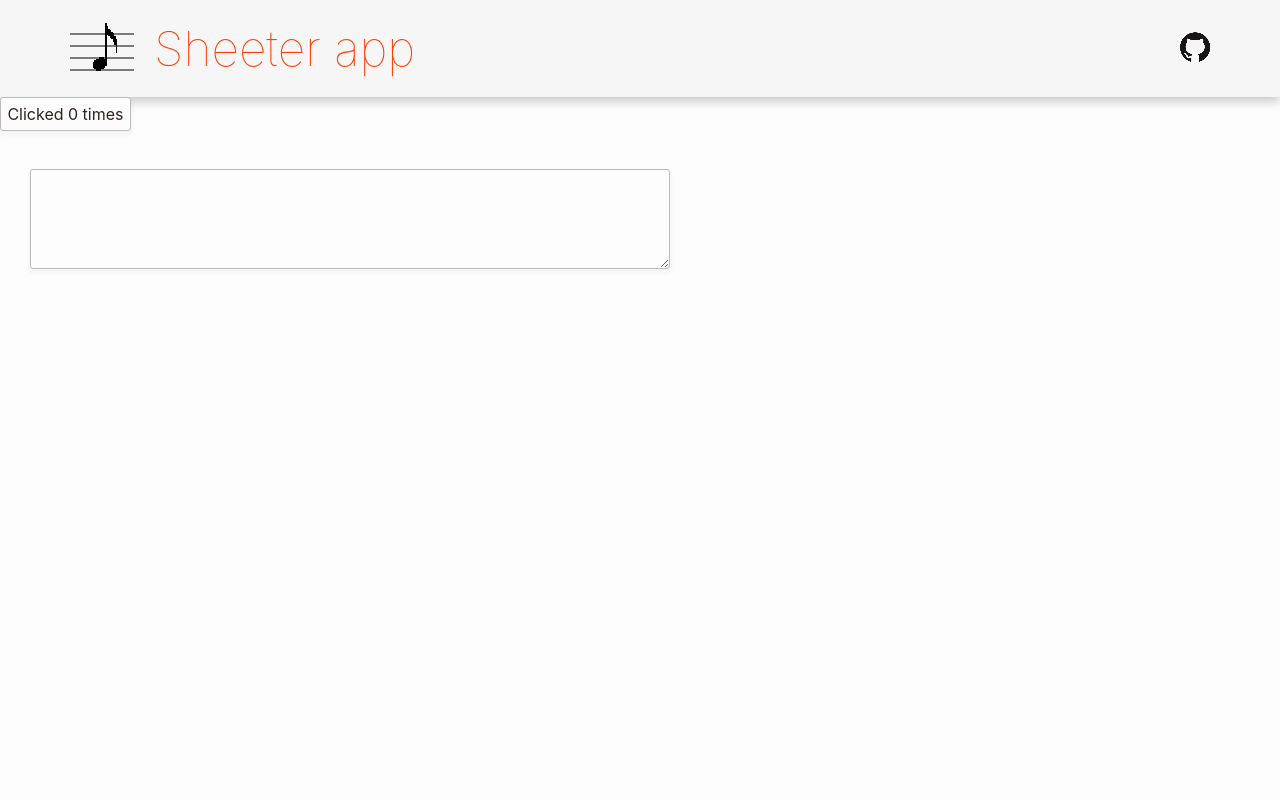
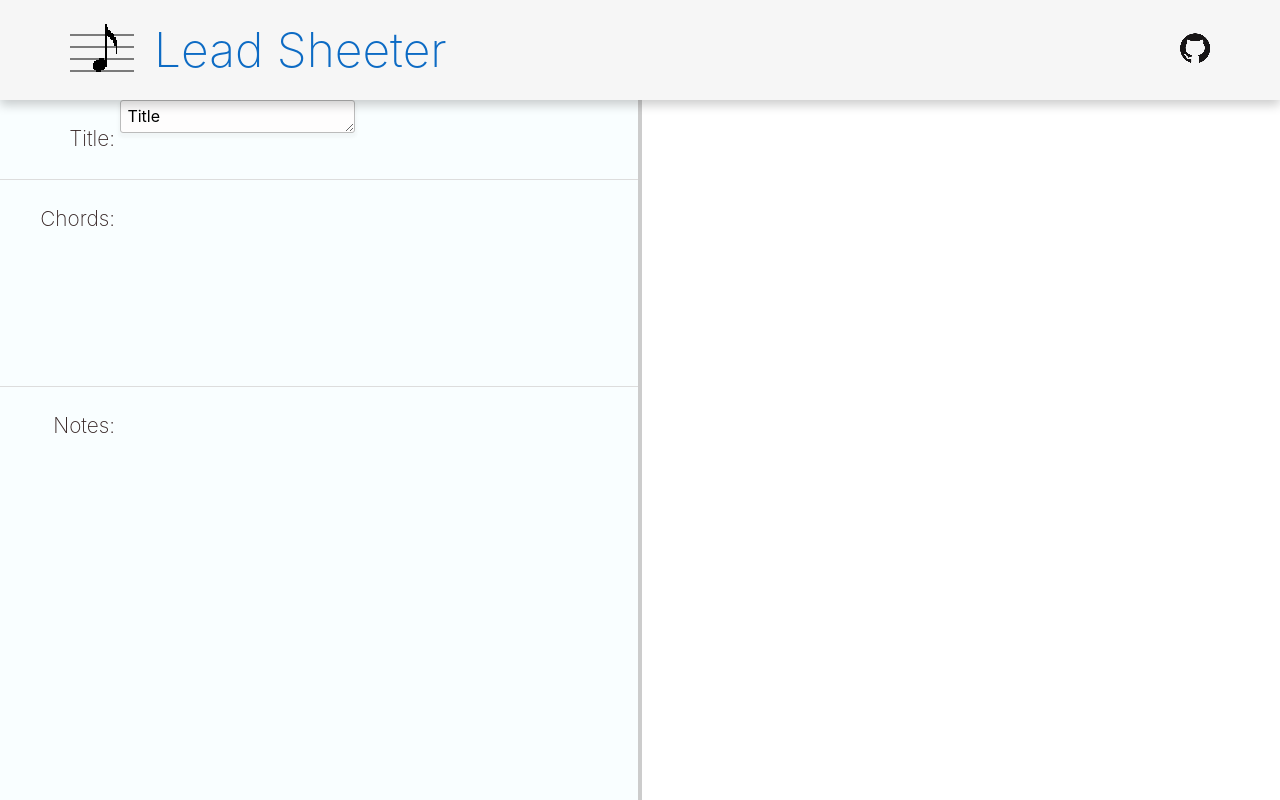
Before and after one commit to Otohito-Fuse/Sheeter-app-svelte, a Svelte app: page / in a window 1280 px wide. Built offline with nearby package versions, Linux system fonts and the light colour scheme.

Commit message:
added Mainarea and so on

```diff
--- a/public/index.html
+++ b/public/index.html
@@ -4,7 +4,7 @@
 	<meta charset='utf-8'>
 	<meta name='viewport' content='width=device-width,initial-scale=1'>
 
-	<title>Sheeter app</title>
+	<title>Lead Sheeter</title>
 
 	<link rel='icon' type='image/png' href='/images/favicon.png'>
 	<link rel='stylesheet' href='/normalize.css'>
--- a/src/App.svelte
+++ b/src/App.svelte
@@ -1,11 +1,7 @@
 <script lang="ts">
-	export let name: string = "";
-
-	import Button from './Button.svelte';
 	import Header from './Header.svelte';
-	import Textarea from './Textarea.svelte';
+	import Mainarea from './Mainarea.svelte';
 </script>
 
 <Header />
-<Button /><br>
-<Textarea bind:inputText={name}/>
+<Mainarea />
--- a/src/Button.svelte
+++ /dev/null
@@ -1,11 +0,0 @@
-<script>
-	let count = 0;
-
-	function incrementCount() {
-		count += 1;
-	}
-</script>
-
-<button on:click="{incrementCount}">
-	Clicked {count} {count === 1 ? 'time' : 'times'}
-</button>
--- a/src/Header.svelte
+++ b/src/Header.svelte
@@ -10,7 +10,7 @@
             <img class="img-logo" src={srcLogo} alt="logo">
         </div>
         <div class="wrap">
-            <h1>Sheeter app</h1>
+            <h1>Lead Sheeter</h1>
         </div>
     </div>
     <div class="header-right">
@@ -25,6 +25,7 @@
 <style>
     header {
         width: 100%;
+        height: 100px;
         margin: 0;
         padding: 5px 0;
         background-color: #f6f6f6;
@@ -37,6 +38,7 @@
         align-items        : center;
         justify-content: space-between;
         box-shadow: 0px 5px 10px 0px rgba(0,0,0,0.2);
+        position:relative;
     }
 
     .header-left {
@@ -77,12 +79,18 @@
     }
 
     h1 {
-		color: #ff3e00;
+        /* Svelte sample title color: */
+        /* color: #ff3e00; */
+		color: #0d6bc4;
 		font-size: 3em;
-		font-weight: 100;
+		font-weight: 200;
 	}
 
     @media (max-width: 640px) {
+        header {
+            height: 80px;
+        }
+
         .header-left {
             margin: 8px 0 8px 16px;
         }
@@ -107,9 +115,7 @@
         }
 
         h1 {
-            color: #ff3e00;
             font-size: 2em;
-            font-weight: 100;
         }
     }
 </style>
--- /dev/null
+++ b/src/Inputarea.svelte
@@ -0,0 +1,85 @@
+<script lang="ts">
+import Textarea from "./Textarea.svelte";
+
+    export let title: string;
+</script>
+
+<div class="whole">
+    <div class="each-block title-area">
+        <div class="name">
+            <p>
+                Title:
+            </p>
+        </div>
+        <div class="contents">
+            <Textarea rows={1} value={title} />
+        </div>
+    </div>
+    <div class="each-block chords-area">
+        <div class="name">
+            <p>
+                Chords:
+            </p>
+        </div>
+        <div class="contents">
+
+        </div>
+    </div>
+    <div class="each-block notes-area">
+        <div class="name">
+            <p>
+                Notes:
+            </p>
+        </div>
+        <div class="contents">
+
+        </div>
+    </div>
+</div>
+
+
+<style>
+    .whole {
+        height: 100%;
+        width: 100%;
+    }
+
+    .each-block {
+        width: 100%;
+        display : -webkit-box;     /* old Android */
+        display : -webkit-flex;    /* Safari etc. */
+        display : -ms-flexbox;     /* IE10        */
+        display : flex;
+    }
+
+    .title-area {
+        height: 80px;
+        border-bottom: 1px solid #ddd;
+    }
+
+    .chords-area {
+        height: calc((100% - 80px) / 3);
+        border-bottom: 1px solid #ddd;
+    }
+
+    .notes-area {
+        height: calc(100% - 80px - ((100% - 80px) / 3));
+    }
+
+    .name {
+        width: min(25%, 120px);
+        height: 100%;
+    }
+
+    .name > p {
+        font-size: 1.3em;
+        font-weight: 200;
+        margin: 27px 5px auto auto;
+        text-align: right;
+    }
+
+    .contents {
+        width: calc(100% - min(25%, 120px));
+        height: 100%;
+    }
+</style>
--- /dev/null
+++ b/src/Mainarea.svelte
@@ -0,0 +1,126 @@
+<script lang="ts">
+    import Inputarea from "./Inputarea.svelte";
+
+    let leftWidth: number = 50;
+    let dragging: boolean = false;
+
+    const updateWidth = (e: any) => {
+        if (dragging) {
+            let newLeftWidthPixel = e.clientX;
+            let newLeftWidth = (newLeftWidthPixel / window.innerWidth) * 100;
+            if (newLeftWidth >= 20 && newLeftWidthPixel >= 300) {
+                leftWidth = newLeftWidth;
+            }
+        }
+    }
+
+    const updateWidthWithTap = (e: any) => {
+        if (dragging) {
+            let newLeftWidth = (e.changedTouches[0].pageX / window.innerWidth) * 100;
+            if (newLeftWidth >= 10 && newLeftWidth <= 90) {
+                leftWidth = newLeftWidth;
+            }
+        }
+    }
+
+    let windowWidth: number = window.innerWidth;
+
+    const updateWindowWidth = () => {
+        windowWidth = window.innerWidth;
+        if (windowWidth * leftWidth * 0.01 < 300) {
+            leftWidth = (300 / windowWidth) * 100;
+        }
+    };
+
+    window.addEventListener('resize', updateWindowWidth);
+
+    let title = "Title";
+</script>
+
+{#if windowWidth > 640}
+    <div class="whole"
+        on:mousemove={updateWidth}
+        on:mouseup={() => {dragging = false;}}
+        on:touchmove={updateWidthWithTap}
+        on:touchend={() => {dragging = false;}}>
+        <div class="l-r left" style="width: {leftWidth}%;">
+            <Inputarea {title} />
+        </div>
+        <div class="border border-v" class:dragging
+            on:mousedown|preventDefault={() => {dragging = true;}}
+            on:touchstart|preventDefault={() => {dragging = true;}}>
+        </div>
+        <div class="l-r right" style="width: {100 - leftWidth}%;">
+        </div>
+    </div>
+{:else}
+    <div class="whole-small">
+        <div class="u-d up">
+            <Inputarea {title} />
+        </div>
+        <div class="border border-h">
+        </div>
+        <div class="u-d down">
+        </div>
+    </div>
+{/if}
+
+<style>
+    .whole {
+        background-color: #fff;
+        display : -webkit-box;     /* old Android */
+        display : -webkit-flex;    /* Safari etc. */
+        display : -ms-flexbox;     /* IE10        */
+        display : flex;
+        -webkit-align-items: center;      /* Safari etc. */
+        -ms-align-items    : center;      /* IE10        */
+        align-items        : center;
+        height: calc(100vh - 100px);
+    }
+
+    .l-r {
+        overflow: auto;
+        height: 100%;
+    }
+
+    .left {
+        background-color: #f9feff;
+    }
+
+    .right {
+        background-color: #fff;
+    }
+
+    .border {
+        border: 2px solid #ccc;
+    }
+
+    .border-v {
+        width: 0px;
+        height: 100%;
+        cursor: ew-resize;
+    }
+
+    .border-v:hover, .dragging {
+        border-width: 3px;
+    }
+
+    .u-d {
+        width: 100%;
+        height: calc(90vh - 80px);
+        overflow: auto;
+    }
+
+    .up {
+        background-color: #f9feff;
+    }
+
+    .border-h {
+        height: 0;
+        width: 100%;
+    }
+
+    .down {
+        background-color: #fff;
+    }
+</style>
--- a/src/Textarea.svelte
+++ b/src/Textarea.svelte
@@ -1,14 +1,6 @@
 <script lang="ts">
-    export let inputText: string;
+    export let rows: number;
+    export let value: string;
 </script>
 
-<textarea bind:value={inputText} />
-<p>{inputText}</p>
-
-<style>
-    textarea {
-        width: 50%;
-        height: 100px;
-        margin: 30px;
-    }
-</style>
+<textarea {rows} bind:value />
```
Also changed, not shown: 1 other file (tests, documents, lock files or other folders).
